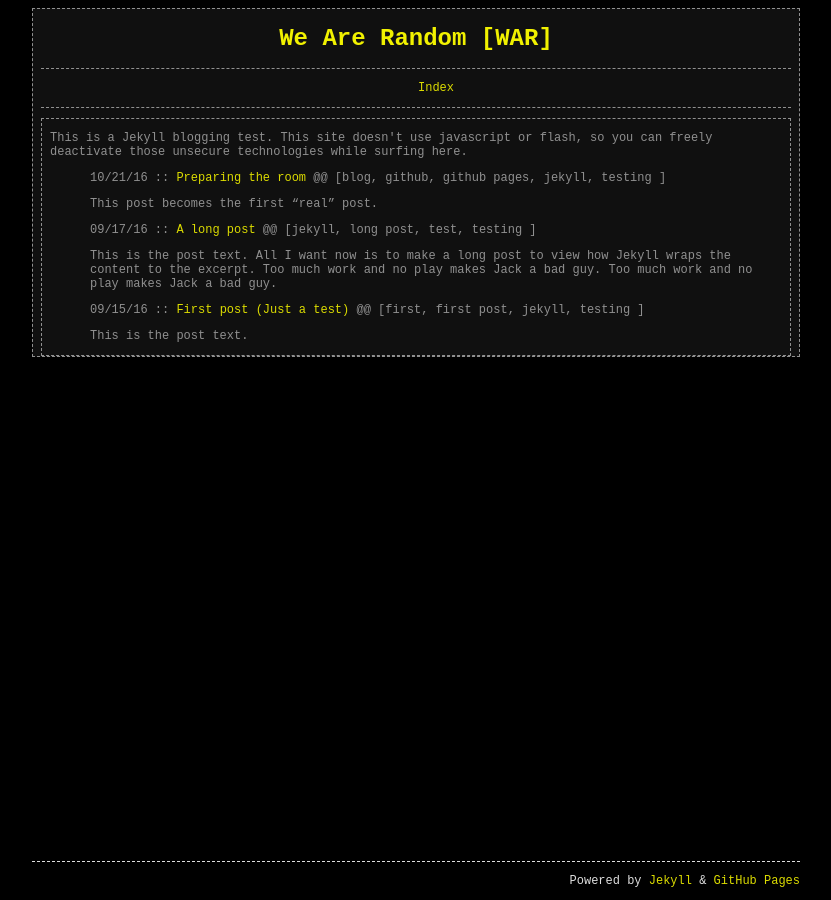
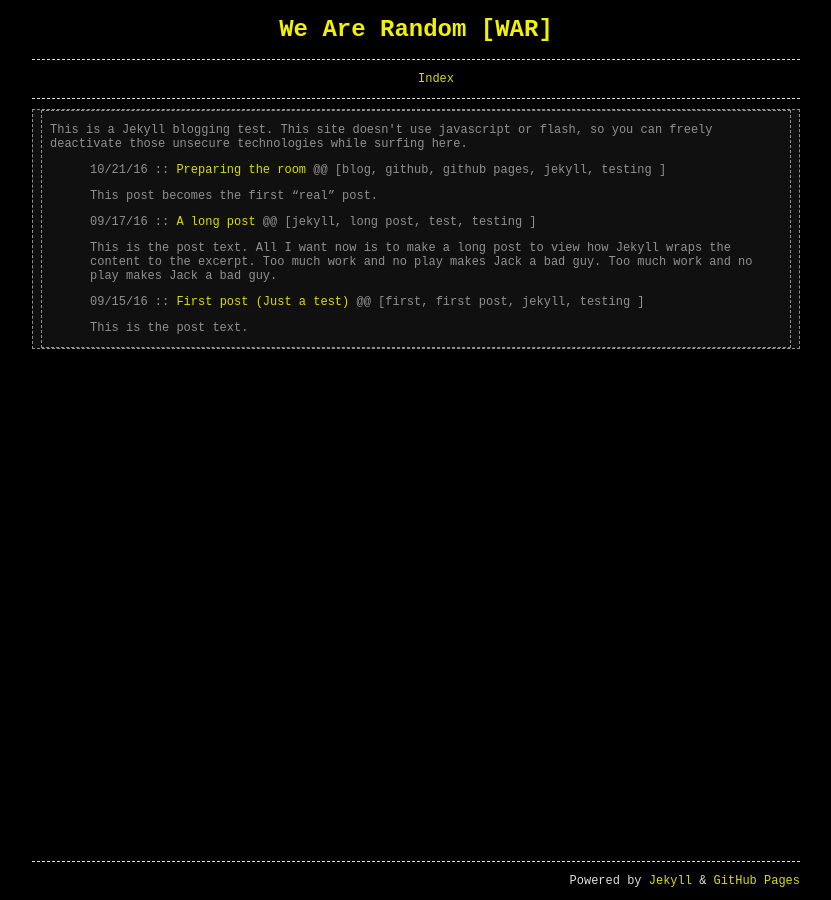
Before and after one commit to wearerandom/wearerandom.github.io, a Jekyll site: the page built from index.html, in a window 1280 px wide. Shown: the whole page, without its empty margins (224-1055 px from the left). Built offline with Jekyll 4.4.1, drawn with Linux system fonts in a browser that asks for light colours.

Commit message:
Update default.html

```diff
--- a/_layouts/default.html
+++ b/_layouts/default.html
@@ -1,8 +1,8 @@
 {% include top.html %}
 <body class="wrap">
-    <div class="postcont">
       <h1>We Are Random [WAR]</h1>
       {% include navbar.html %}
+    <div class="postcont">
       {{ content }}
     </div>
     {% include bottom.html %}
```
